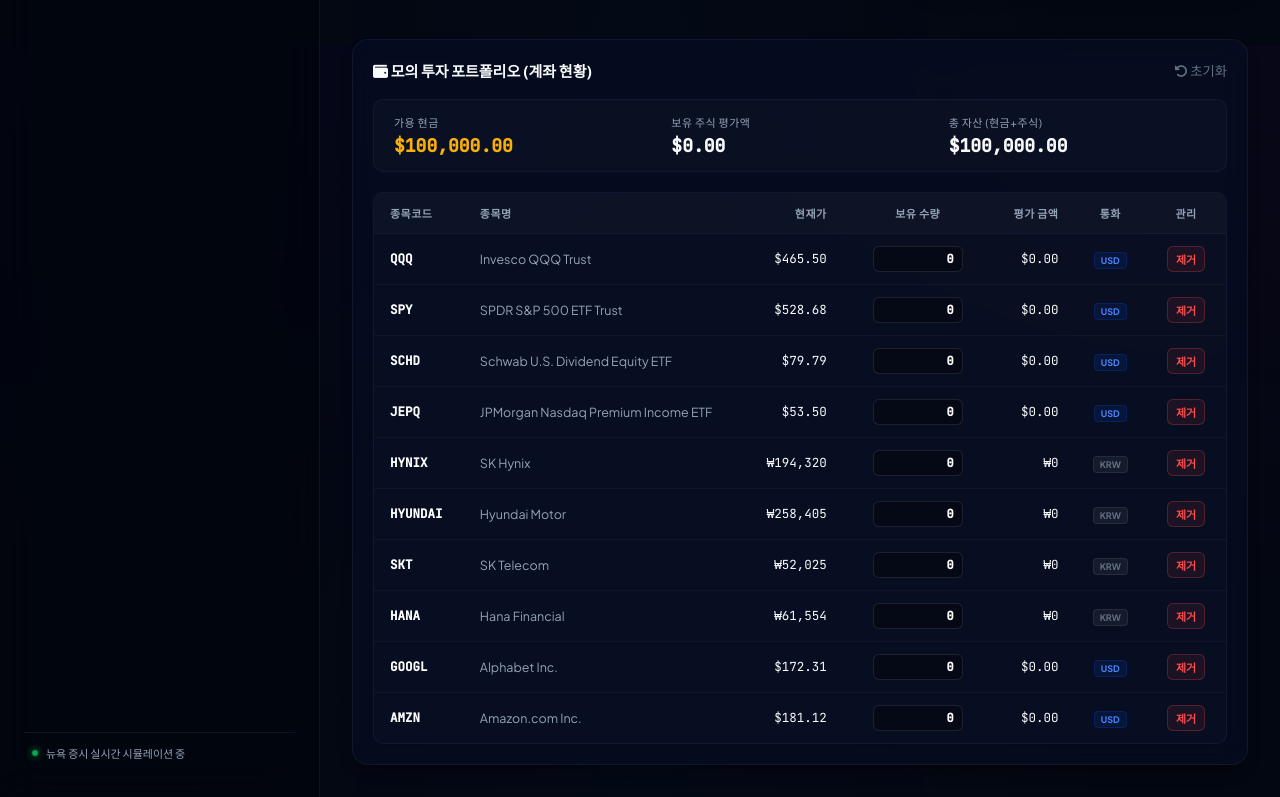
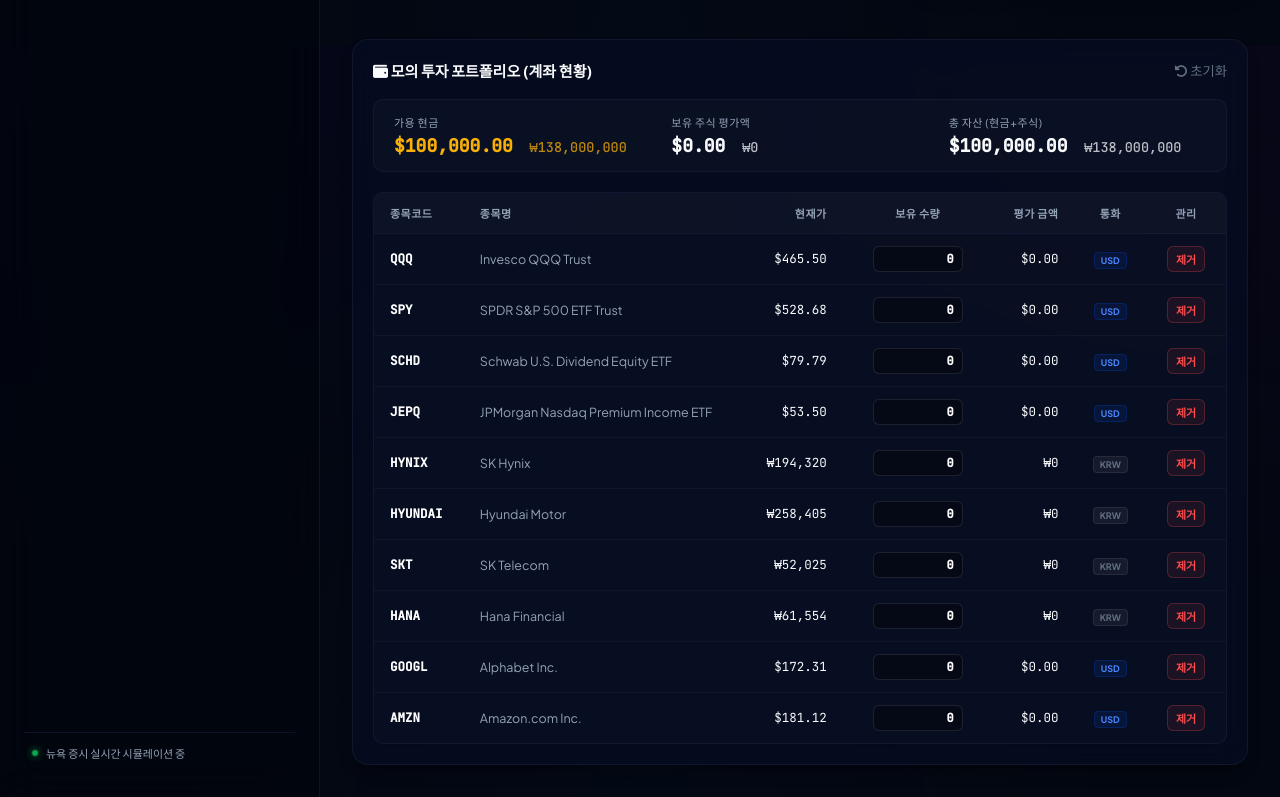
Before and after one commit to leader221/alpharadar, a website: page index.html in a window 1280 px wide. Shown: the part 1554-2351 px from the top of the page. Drawn offline with nearby package versions, Linux system fonts and the light colour scheme; no server answers.

Commit message:
feat: show portfolio cash, holding value, and total assets in both USD and KRW

```diff
--- a/app.js
+++ b/app.js
@@ -1179,7 +1179,9 @@ function updateFearGreedUI() {
 
 // Portfolio Simulation Logic
 function updatePortfolioUI() {
-    document.getElementById('portfolio-cash').innerText = `$${portfolio.cash.toLocaleString(undefined, { minimumFractionDigits: 2, maximumFractionDigits: 2 })}`;
+    const cashUSD = portfolio.cash;
+    const cashKRW = cashUSD * USDKRW;
+    document.getElementById('portfolio-cash').innerHTML = `$${cashUSD.toLocaleString(undefined, { minimumFractionDigits: 2, maximumFractionDigits: 2 })} <span class="summary-value-krw" style="font-size: 13.5px; font-weight: 500; opacity: 0.75; margin-left: 6px; font-family: var(--font-body);">₩${Math.round(cashKRW).toLocaleString()}</span>`;
 
     let holdingsValue = 0;
     const tableBody = document.getElementById('portfolio-holdings-table-body');
@@ -1222,8 +1224,10 @@ function updatePortfolioUI() {
     }
 
     const totalValue = portfolio.cash + holdingsValue;
-    document.getElementById('portfolio-holding-val').innerText = `$${holdingsValue.toLocaleString(undefined, { minimumFractionDigits: 2, maximumFractionDigits: 2 })}`;
-    document.getElementById('portfolio-total').innerText = `$${totalValue.toLocaleString(undefined, { minimumFractionDigits: 2, maximumFractionDigits: 2 })}`;
+    const holdingsValueKRW = holdingsValue * USDKRW;
+    const totalValueKRW = totalValue * USDKRW;
+    document.getElementById('portfolio-holding-val').innerHTML = `$${holdingsValue.toLocaleString(undefined, { minimumFractionDigits: 2, maximumFractionDigits: 2 })} <span class="summary-value-krw" style="font-size: 13.5px; font-weight: 500; opacity: 0.75; margin-left: 6px; font-family: var(--font-body);">₩${Math.round(holdingsValueKRW).toLocaleString()}</span>`;
+    document.getElementById('portfolio-total').innerHTML = `$${totalValue.toLocaleString(undefined, { minimumFractionDigits: 2, maximumFractionDigits: 2 })} <span class="summary-value-krw" style="font-size: 13.5px; font-weight: 500; opacity: 0.75; margin-left: 6px; font-family: var(--font-body);">₩${Math.round(totalValueKRW).toLocaleString()}</span>`;
 }
 
 // Show Toast Notifications
--- a/index.html
+++ b/index.html
@@ -362,15 +362,15 @@
                 <div class="portfolio-summary-row">
                     <div class="summary-item">
                         <span class="summary-label">가용 현금</span>
-                        <span class="summary-value text-gold" id="portfolio-cash">$100,000.00</span>
+                        <span class="summary-value text-gold" id="portfolio-cash">$100,000.00 <span class="summary-value-krw" style="font-size: 13.5px; font-weight: 500; opacity: 0.75; margin-left: 6px; font-family: var(--font-body);">₩138,000,000</span></span>
                     </div>
                     <div class="summary-item">
                         <span class="summary-label">보유 주식 평가액</span>
-                        <span class="summary-value" id="portfolio-holding-val">$0.00</span>
+                        <span class="summary-value" id="portfolio-holding-val">$0.00 <span class="summary-value-krw" style="font-size: 13.5px; font-weight: 500; opacity: 0.75; margin-left: 6px; font-family: var(--font-body);">₩0</span></span>
                     </div>
                     <div class="summary-item">
                         <span class="summary-label">총 자산 (현금+주식)</span>
-                        <span class="summary-value text-green" id="portfolio-total">$100,000.00</span>
+                        <span class="summary-value text-green" id="portfolio-total">$100,000.00 <span class="summary-value-krw" style="font-size: 13.5px; font-weight: 500; opacity: 0.75; margin-left: 6px; font-family: var(--font-body);">₩138,000,000</span></span>
                     </div>
                 </div>
 
```
